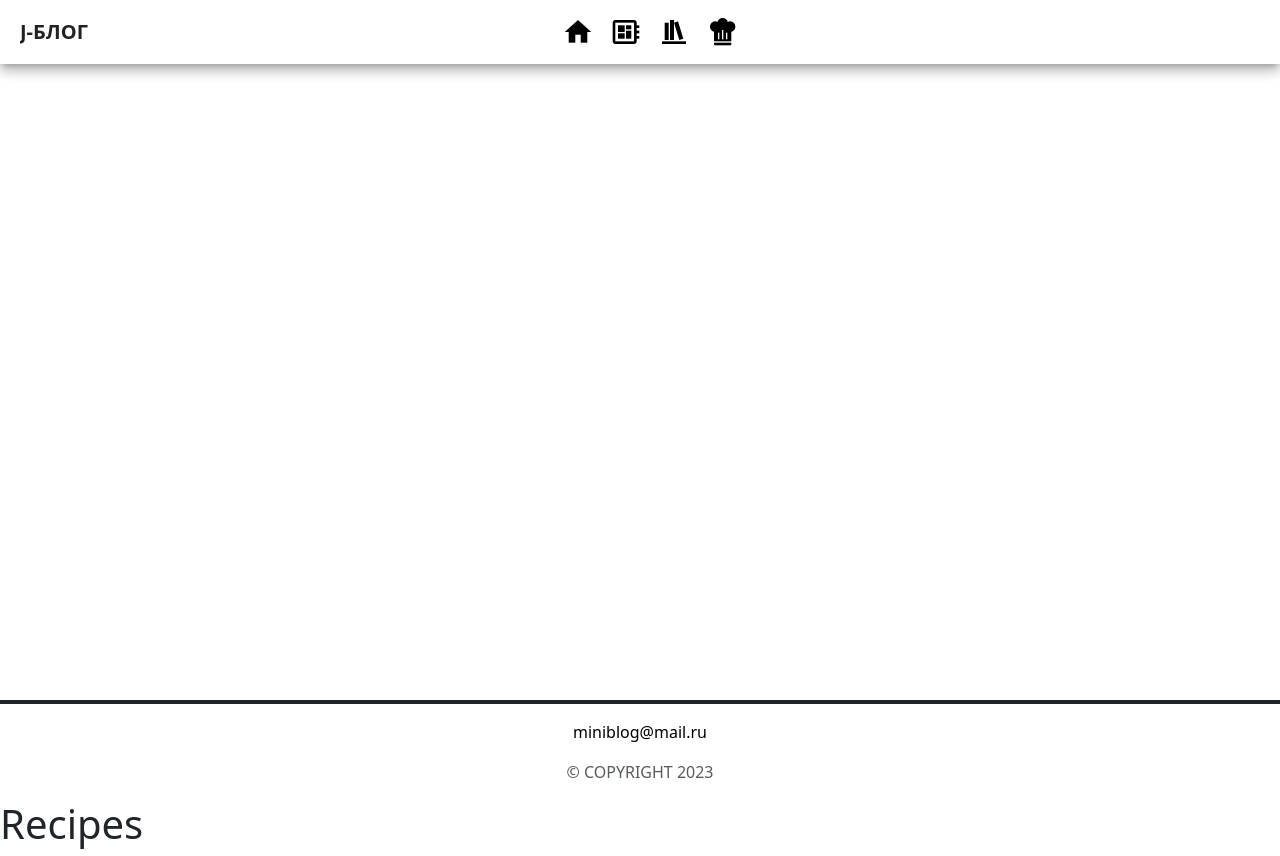
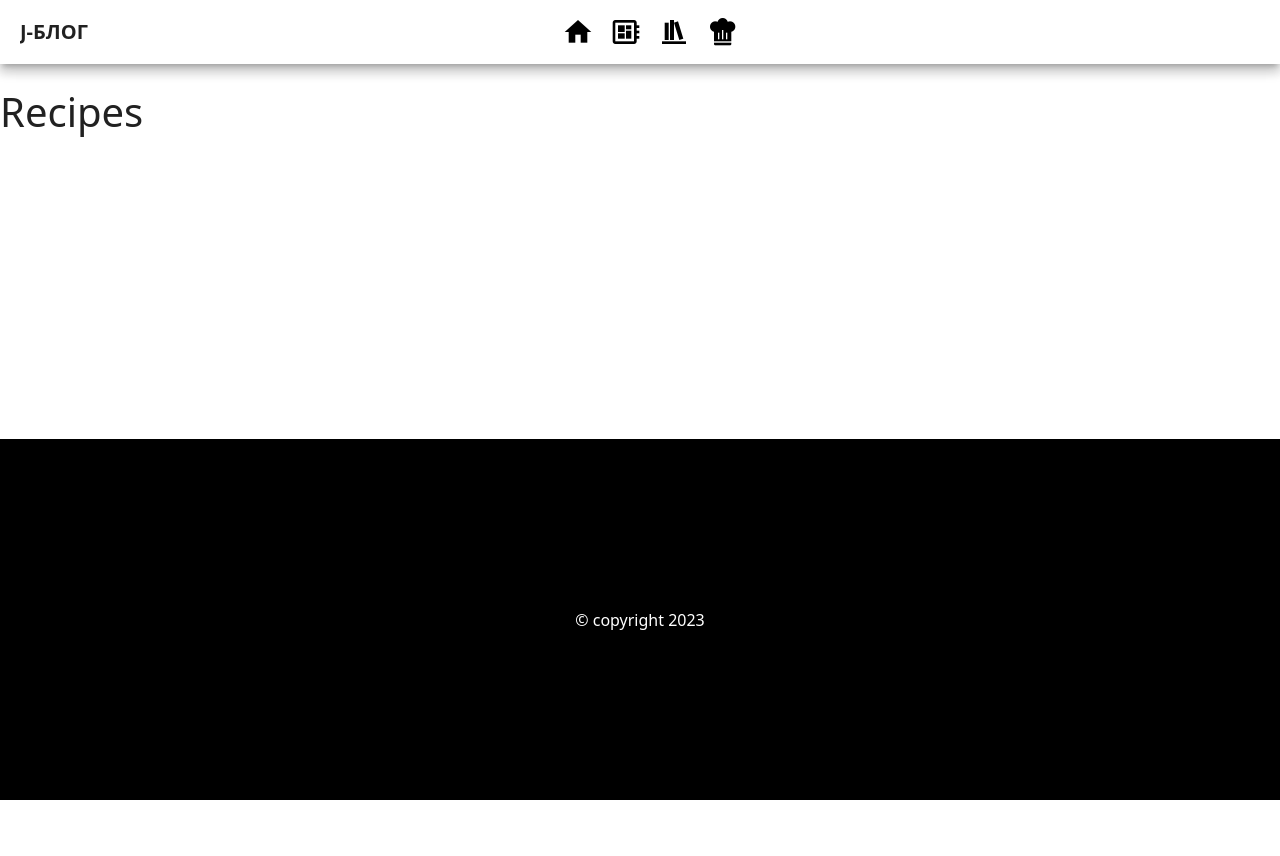
Before and after one commit to Potapov-AA/J-BLOG, a Vue app: page /recipes in a window 1280 px wide. After the commit the page ends 800 px from the top, so only its background shows below. Built offline with nearby package versions, Linux system fonts and the light colour scheme.

Commit message:
Перенес footer в отдельный компонент

```diff
--- a/src/App.vue
+++ b/src/App.vue
@@ -1,22 +1,18 @@
 <script setup>
 import HeaderComponent from "@/components/HeaderComponent.vue";
+import FooterComponent from "@/components/FooterComponent.vue";
 </script>
 
 <template>
   <div>
     <v-app>
       <HeaderComponent></HeaderComponent>
+
+      <v-main class="mt-4 content">
+        <router-view></router-view>
+      </v-main>
+
+      <FooterComponent></FooterComponent>
     </v-app>
-    <div>
-      <router-view></router-view>
-    </div>
-
-    <footer class="fixed-bottom bg-white">
-      <hr class="border border-dark border-2 opacity-100" />
-      <p class="text-center">miniblog@mail.ru <br /></p>
-      <p class="text-center text-body-secondary text-uppercase">
-        © copyright 2023
-      </p>
-    </footer>
   </div>
 </template>
--- /dev/null
+++ b/src/components/FooterComponent.vue
@@ -0,0 +1,17 @@
+<script setup></script>
+
+<template>
+  <v-footer color="black" class="footer">
+    <v-card
+      tile
+      flat
+      width="100%"
+      color="black"
+      dark
+      height="50px"
+      class="d-flex align-center justify-center"
+    >
+      &copy; copyright 2023
+    </v-card>
+  </v-footer>
+</template>
```
